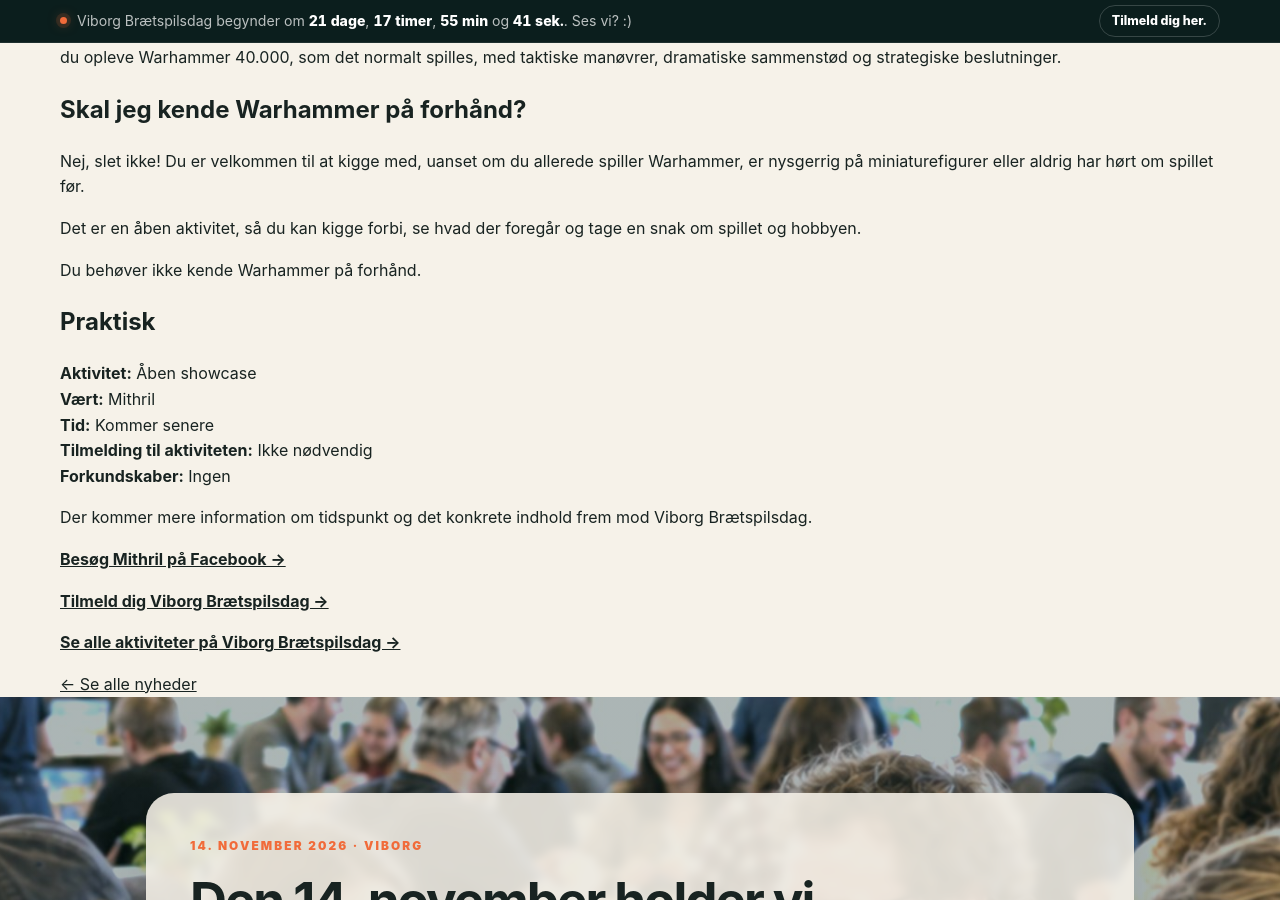
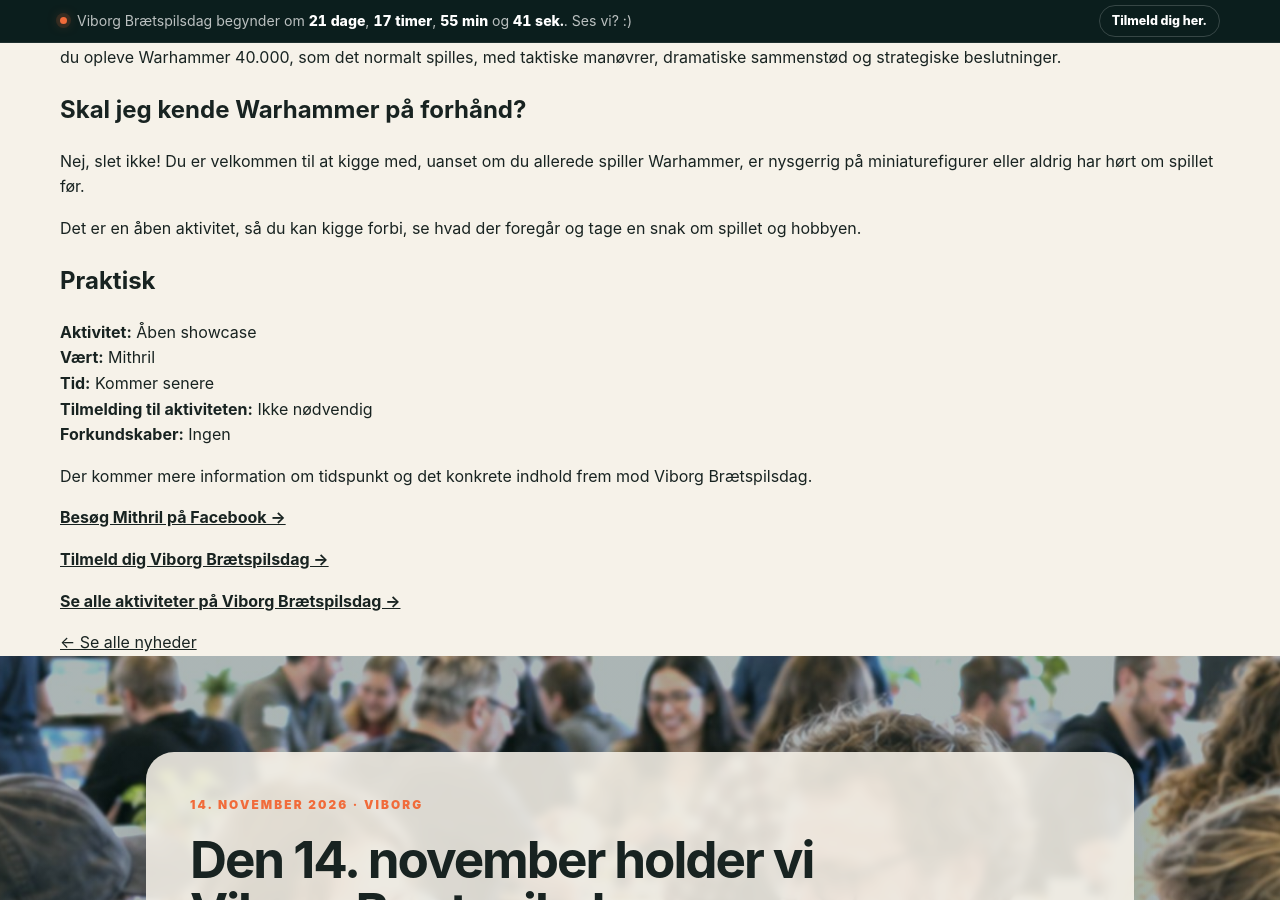
Before and after one commit to Andrejao/spilex, a Jekyll site: the page built from _posts/2026-10-02-warhammer-showcase.md, in a window 1280 px wide and 900 px high, scrolled down 781 px. Built offline with Jekyll 4.4.1, drawn with Linux system fonts in a browser that asks for light colours.

Commit message:
Update 2026-10-02-warhammer-showcase.md

```diff
--- a/_posts/2026-10-02-warhammer-showcase.md
+++ b/_posts/2026-10-02-warhammer-showcase.md
@@ -36,8 +36,6 @@
 
 Det er en åben aktivitet, så du kan kigge forbi, se hvad der foregår og tage en snak om spillet og hobbyen.
 
-Du behøver ikke kende Warhammer på forhånd.
-
 ## Praktisk
 
 **Aktivitet:** Åben showcase
```
